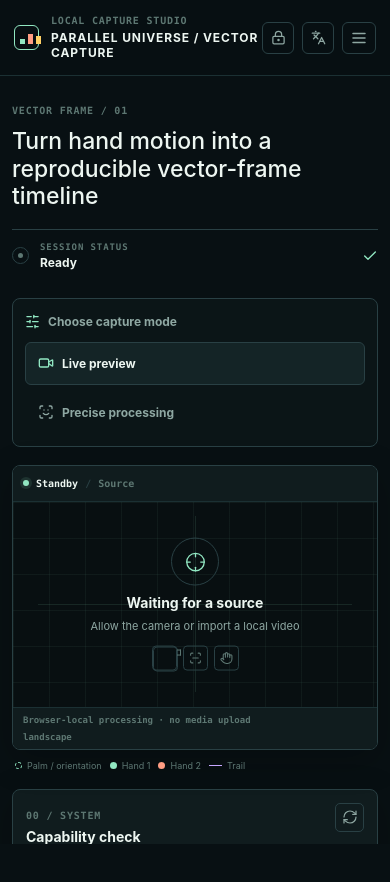
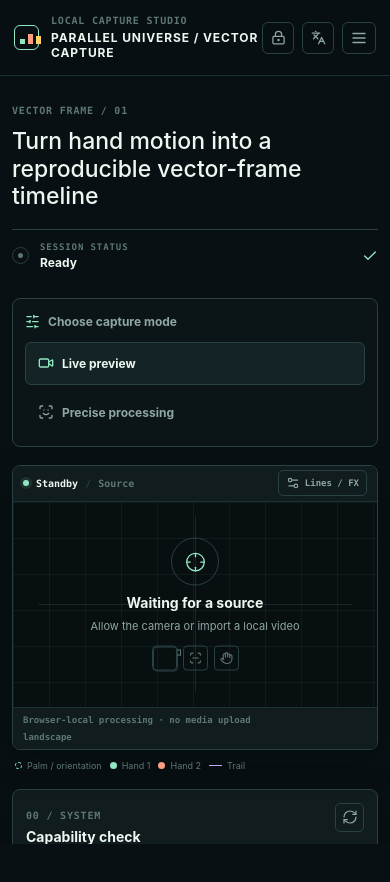
Before and after one commit to wangjunjie007/parallel-universe-vector-capture, a React (Vite) app: page / in a window 390 px wide. Shown: the top 882 px of the page. Built offline with nearby package versions, Linux system fonts and the light colour scheme.

Commit message:
add selectable connection effects

```diff
--- a/src/App.tsx
+++ b/src/App.tsx
@@ -28,7 +28,7 @@ import { CapabilityPanel } from './ui/CapabilityPanel';
 import { DiagnosticsPanel } from './ui/DiagnosticsPanel';
 import { ExportPanel } from './ui/ExportPanel';
 import { PrivacyDialog } from './ui/PrivacyDialog';
-import { StageCanvas } from './ui/StageCanvas';
+import { StageCanvas, type ConnectionStyle, type OverlayVisualConfig, type RegionEffect } from './ui/StageCanvas';
 import { TelemetryPanel } from './ui/TelemetryPanel';
 import { getInitialLanguage, t } from './ui/i18n';
 import type {
@@ -1349,6 +1349,7 @@ export default function App({ controller: externalController, initialLanguage }:
   const videoRef = controller.videoRef ?? localController.videoRef;
   const fileInputRef = useRef<HTMLInputElement | null>(null);
   const [mobileMenuOpen, setMobileMenuOpen] = useState(true);
+  const [visualConfig, setVisualConfig] = useState<OverlayVisualConfig>({ connections: ['portal'], effects: ['prism'] });
   const lang = snapshot.language;
   const isProcessing = snapshot.phase === 'processing';
   const isLive = snapshot.mode === 'live';
@@ -1367,6 +1368,11 @@ export default function App({ controller: externalController, initialLanguage }:
   }, [externalController, localController]);
 
   const openFilePicker = () => fileInputRef.current?.click();
+  const toggleVisual = (kind: 'connections' | 'effects', value: ConnectionStyle | RegionEffect) => setVisualConfig((current) => {
+    const values = current[kind] as string[];
+    const next = values.includes(value) ? values.filter((item) => item !== value) : [...values, value];
+    return { ...current, [kind]: next } as OverlayVisualConfig;
+  });
 
   return (
     <div className="app-shell">
@@ -1439,7 +1445,7 @@ export default function App({ controller: externalController, initialLanguage }:
           </aside>
 
           <div className="center-stage">
-            <StageCanvas language={lang} source={snapshot.source} overlay={snapshot.overlay} phase={snapshot.phase} mirror={snapshot.source.mirrored} videoStream={controller.videoStream} videoUrl={controller.videoUrl} videoRef={videoRef} onVideoMetadata={handleVideoMetadata} onVideoError={() => actions.setPrivacyOpen(false)} replay={controller.replay ?? snapshot.replay} replayActions={{ playReplay: actions.playReplay ?? (() => undefined), pauseReplay: actions.pauseReplay ?? (() => undefined), restartReplay: actions.restartReplay ?? (() => undefined), seekReplay: actions.seekReplay ?? (() => undefined), stepReplay: actions.stepReplay ?? (() => undefined), ...controller.replayActions }} onReplayTime={controller.onReplayTime} />
+            <StageCanvas language={lang} source={snapshot.source} overlay={snapshot.overlay} phase={snapshot.phase} mirror={snapshot.source.mirrored} videoStream={controller.videoStream} videoUrl={controller.videoUrl} videoRef={videoRef} onVideoMetadata={handleVideoMetadata} onVideoError={() => actions.setPrivacyOpen(false)} replay={controller.replay ?? snapshot.replay} replayActions={{ playReplay: actions.playReplay ?? (() => undefined), pauseReplay: actions.pauseReplay ?? (() => undefined), restartReplay: actions.restartReplay ?? (() => undefined), seekReplay: actions.seekReplay ?? (() => undefined), stepReplay: actions.stepReplay ?? (() => undefined), ...controller.replayActions }} onReplayTime={controller.onReplayTime} visualConfig={visualConfig} onVisualConfigChange={toggleVisual} />
             <div className="stage-legend" aria-label={lang === 'zh' ? '叠加层图例' : 'Overlay legend'}>
               <span><i className="legend-swatch swatch-palm" />{lang === 'zh' ? '掌心 / 方向' : 'Palm / orientation'}</span>
               <span><i className="legend-swatch swatch-h1" />{t(lang, 'hand1')}</span>
--- a/src/styles.css
+++ b/src/styles.css
@@ -595,7 +595,6 @@ a {
   gap: 9px;
   margin-top: 16px;
 }
-
 .action-button,
 .export-button {
   display: flex;
@@ -838,6 +837,46 @@ a {
   color: var(--quiet);
   font-size: 9px;
 }
+
+.stage-effects-button {
+  display: inline-flex;
+  align-items: center;
+  gap: 5px;
+  min-height: 26px;
+  padding: 0 7px;
+  border: 1px solid var(--line);
+  border-radius: 5px;
+  background: transparent;
+  color: var(--muted);
+  font-size: 9px;
+  font-weight: 700;
+}
+
+.stage-effects-button:hover,
+.stage-effects-button[aria-expanded="true"] { border-color: var(--mint); color: var(--mint); }
+
+.stage-visual-panel {
+  position: absolute;
+  z-index: 5;
+  top: 10px;
+  right: 10px;
+  display: grid;
+  gap: 9px;
+  width: min(300px, calc(100% - 20px));
+  padding: 12px;
+  border: 1px solid var(--line);
+  border-radius: 7px;
+  background: rgba(10, 21, 23, 0.96);
+  box-shadow: 0 12px 30px rgba(0, 0, 0, .38);
+  backdrop-filter: blur(10px);
+}
+
+.stage-visual-panel-heading { display: flex; align-items: center; justify-content: space-between; gap: 10px; color: var(--text); font-size: 11px; }
+.visual-controls-title { color: var(--muted); font-size: 10px; font-weight: 750; }
+.visual-options { display: grid; grid-template-columns: repeat(2, minmax(0, 1fr)); gap: 5px; }
+.visual-options label { display: flex; align-items: center; gap: 5px; min-width: 0; color: var(--quiet); font-size: 10px; line-height: 1.25; cursor: pointer; }
+.visual-options label:has(input:checked) { color: var(--mint); }
+.visual-options input { accent-color: var(--mint-strong); }
 
 .live-indicator {
   width: 6px;
@@ -1749,8 +1788,10 @@ a {
   }
 
   .stage-toolbar-meta {
-    display: none;
-  }
+    display: flex;
+  }
+
+  .stage-toolbar-meta > span { display: none; }
 
   .stage-footnote {
     align-items: flex-start;
--- a/src/ui/StageCanvas.tsx
+++ b/src/ui/StageCanvas.tsx
@@ -1,9 +1,13 @@
-import { useEffect, useRef } from 'react';
+import { useEffect, useRef, useState } from 'react';
 import type { RefObject, SyntheticEvent } from 'react';
-import { Crosshair, EyeOff, Hand, Pause, Play, RotateCcw, ScanLine, StepBack, StepForward } from 'lucide-react';
+import { Crosshair, EyeOff, Hand, Pause, Play, RotateCcw, ScanLine, Settings2, StepBack, StepForward, X } from 'lucide-react';
 import type { CapturePhase, Language, OverlaySnapshot, ReplayActions, ReplaySnapshot, SourceSnapshot, UiHand, UiPoint, UiVector } from './types';
 import { formatNumber } from './format';
 import { t } from './i18n';
+
+export type ConnectionStyle = 'portal' | 'fingers' | 'bridges' | 'mesh';
+export type RegionEffect = 'prism' | 'scanlines' | 'neon' | 'invert';
+export interface OverlayVisualConfig { connections: ConnectionStyle[]; effects: RegionEffect[] }
 
 interface StageCanvasProps {
   language: Language;
@@ -20,6 +24,8 @@ interface StageCanvasProps {
   replayActions?: Partial<ReplayActions>;
   /** Called with the media clock as the visible video advances or seeks. */
   onReplayTime?: (time: number) => void;
+  visualConfig: OverlayVisualConfig;
+  onVisualConfigChange: (kind: 'connections' | 'effects', value: ConnectionStyle | RegionEffect) => void;
 }
 
 const handColors: Record<UiHand['side'], string> = {
@@ -38,6 +44,9 @@ const fingerColors: Record<UiPoint['finger'], string> = {
 // Pinch coordinates intentionally stay almost coincident for semantic/export fidelity.
 // Give the two overlay markers a small visual gap so they remain individually readable.
 const MIN_PINCH_MARKER_GAP = 10;
+
+const connectionColors: Record<ConnectionStyle, string> = { portal: '#91e7c2', fingers: '#8bd3dd', bridges: '#ffd166', mesh: '#c6a7ff' };
+const fingerOrder: UiPoint['finger'][] = ['thumb', 'index', 'middle', 'ring', 'little'];
 
 const pointPosition = (point: UiVector, width: number, height: number, sourceWidth: number, sourceHeight: number, mirror: boolean) => {
   const rawX = point.nx !== undefined ? point.nx * width : (sourceWidth > 0 ? (point.x / sourceWidth) * width : point.x);
@@ -127,7 +136,26 @@ const drawHand = (ctx: CanvasRenderingContext2D, hand: UiHand, width: number, he
   });
 };
 
-function useCanvasDrawing(canvasRef: RefObject<HTMLCanvasElement>, overlay: OverlaySnapshot, source: SourceSnapshot, mirror: boolean) {
+const drawConnection = (ctx: CanvasRenderingContext2D, from: { x: number; y: number }, to: { x: number; y: number }, style: ConnectionStyle) => {
+  ctx.save(); ctx.strokeStyle = connectionColors[style]; ctx.globalAlpha = style === 'mesh' ? 0.22 : 0.7;
+  ctx.lineWidth = style === 'portal' ? 2.1 : style === 'mesh' ? 0.8 : 1.25;
+  if (style === 'fingers') ctx.setLineDash([5, 4]);
+  if (style === 'bridges') ctx.setLineDash([2, 5]);
+  ctx.beginPath(); ctx.moveTo(from.x, from.y); ctx.lineTo(to.x, to.y); ctx.stroke(); ctx.restore();
+};
+
+const drawRegionEffects = (ctx: CanvasRenderingContext2D, corners: { x: number; y: number }[], effects: RegionEffect[]) => {
+  if (corners.length !== 4 || effects.length === 0) return;
+  ctx.save(); ctx.beginPath(); corners.forEach((p, i) => i === 0 ? ctx.moveTo(p.x, p.y) : ctx.lineTo(p.x, p.y)); ctx.closePath(); ctx.clip();
+  const xs = corners.map((p) => p.x); const ys = corners.map((p) => p.y); const left = Math.min(...xs); const top = Math.min(...ys); const width = Math.max(...xs) - left; const height = Math.max(...ys) - top;
+  if (effects.includes('prism')) { const gradient = ctx.createLinearGradient(left, top, left + width, top + height); gradient.addColorStop(0, 'rgba(70,217,160,.18)'); gradient.addColorStop(.5, 'rgba(198,167,255,.12)'); gradient.addColorStop(1, 'rgba(255,157,131,.18)'); ctx.fillStyle = gradient; ctx.fillRect(left, top, width, height); }
+  if (effects.includes('scanlines')) { ctx.strokeStyle = 'rgba(145,231,194,.28)'; ctx.lineWidth = 1; for (let y = top; y < top + height; y += 6) { ctx.beginPath(); ctx.moveTo(left, y); ctx.lineTo(left + width, y); ctx.stroke(); } }
+  if (effects.includes('neon')) { ctx.shadowColor = '#46d9a0'; ctx.shadowBlur = 18; ctx.strokeStyle = 'rgba(145,231,194,.75)'; ctx.lineWidth = 2; ctx.strokeRect(left, top, width, height); }
+  if (effects.includes('invert')) { ctx.globalCompositeOperation = 'difference'; ctx.fillStyle = 'rgba(255,255,255,.16)'; ctx.fillRect(left, top, width, height); }
+  ctx.restore();
+};
+
+function useCanvasDrawing(canvasRef: RefObject<HTMLCanvasElement>, overlay: OverlaySnapshot, source: SourceSnapshot, mirror: boolean, visualConfig: OverlayVisualConfig) {
   useEffect(() => {
     const canvas = canvasRef.current;
     if (!canvas) return;
@@ -148,6 +176,16 @@ function useCanvasDrawing(canvasRef: RefObject<HTMLCanvasElement>, overlay: Over
       ctx.clearRect(0, 0, width, height);
       const sourceWidth = source.width || overlay.width || 1;
       const sourceHeight = source.height || overlay.height || 1;
+      const positions = new Map<string, { x: number; y: number }>();
+      overlay.hands.forEach((hand) => hand.points.forEach((point) => { if (point.visible !== false) positions.set(`${point.side}:${point.finger}`, pointPosition(point, width, height, sourceWidth, sourceHeight, mirror)); }));
+      const get = (id: string) => positions.get(id);
+      if (visualConfig.connections.includes('portal')) {
+        const corners = ['hand_1:thumb', 'hand_1:index', 'hand_2:index', 'hand_2:thumb'].map(get).filter((p): p is { x: number; y: number } => Boolean(p));
+        if (corners.length === 4) { corners.forEach((p, i) => drawConnection(ctx, p, corners[(i + 1) % corners.length], 'portal')); drawRegionEffects(ctx, corners, visualConfig.effects); }
+      }
+      if (visualConfig.connections.includes('fingers')) overlay.hands.forEach((hand) => { const points = fingerOrder.map((finger) => get(`${hand.side}:${finger}`)).filter((p): p is { x: number; y: number } => Boolean(p)); points.forEach((p, i) => { if (i) drawConnection(ctx, points[i - 1], p, 'fingers'); }); });
+      if (visualConfig.connections.includes('bridges')) fingerOrder.forEach((finger) => { const left = get(`hand_1:${finger}`); const right = get(`hand_2:${finger}`); if (left && right) drawConnection(ctx, left, right, 'bridges'); });
+      if (visualConfig.connections.includes('mesh')) { const points = [...positions.values()]; points.forEach((p, i) => points.slice(i + 1).forEach((other) => drawConnection(ctx, p, other, 'mesh'))); }
       overlay.hands.forEach((hand) => drawHand(ctx, hand, width, height, sourceWidth, sourceHeight, mirror));
       if (overlay.hands.length > 0) {
         ctx.save();
@@ -173,7 +211,7 @@ function useCanvasDrawing(canvasRef: RefObject<HTMLCanvasElement>, overlay: Over
     const observer = new ResizeObserver(draw);
     observer.observe(host);
     return () => observer.disconnect();
-  }, [canvasRef, mirror, overlay, source]);
+  }, [canvasRef, mirror, overlay, source, visualConfig]);
 }
 
 export function StageCanvas({
@@ -190,9 +228,12 @@ export function StageCanvas({
   replay,
   replayActions,
   onReplayTime,
+  visualConfig,
+  onVisualConfigChange,
 }: StageCanvasProps) {
   const canvasRef = useRef<HTMLCanvasElement | null>(null);
-  useCanvasDrawing(canvasRef, overlay, source, mirror);
+  const [visualPanelOpen, setVisualPanelOpen] = useState(false);
+  useCanvasDrawing(canvasRef, overlay, source, mirror, visualConfig);
 
   useEffect(() => {
     const video = videoRef.current;
@@ -262,9 +303,17 @@ export function StageCanvas({
           <span>{source.width > 0 ? `${source.width} × ${source.height}` : '—'}</span>
           <span aria-hidden="true">·</span>
           <span>{overlay.semanticCount} {t(language, 'count')}</span>
+          <button type="button" className="stage-effects-button" onClick={() => setVisualPanelOpen((open) => !open)} aria-expanded={visualPanelOpen} aria-label={language === 'zh' ? '打开连线与特效设置' : 'Open connection and effect settings'} title={language === 'zh' ? '连线与特效' : 'Connections and effects'}><Settings2 size={14} /><span>{language === 'zh' ? '连线 / 特效' : 'Lines / FX'}</span></button>
         </div>
       </div>
       <div className={`stage-viewport ${hasSource ? 'has-source' : 'is-empty'} phase-${phase}`} style={{ aspectRatio }}>
+        {visualPanelOpen ? <div className="stage-visual-panel" role="dialog" aria-label={language === 'zh' ? '连线与区域特效' : 'Connections and region effects'}>
+          <div className="stage-visual-panel-heading"><strong>{language === 'zh' ? '连线与区域特效' : 'Connections and region effects'}</strong><button type="button" className="icon-button" onClick={() => setVisualPanelOpen(false)} aria-label={language === 'zh' ? '关闭设置' : 'Close settings'} title={language === 'zh' ? '关闭' : 'Close'}><X size={14} /></button></div>
+          <div className="visual-controls-title">{language === 'zh' ? '连线样式（可多选）' : 'Connection styles (multi-select)'}</div>
+          <div className="visual-options">{([['portal', language === 'zh' ? '门户外框' : 'Portal frame'], ['fingers', language === 'zh' ? '手指链' : 'Finger chains'], ['bridges', language === 'zh' ? '同名桥接' : 'Matching bridges'], ['mesh', language === 'zh' ? '全连接网格' : 'Complete mesh']] as [ConnectionStyle, string][]).map(([value, label]) => <label key={value}><input type="checkbox" checked={visualConfig.connections.includes(value)} onChange={() => onVisualConfigChange('connections', value)} /><span>{label}</span></label>)}</div>
+          <div className="visual-controls-title">{language === 'zh' ? '矩形区域特效（可多选）' : 'Rectangle effects (multi-select)'}</div>
+          <div className="visual-options">{([['prism', language === 'zh' ? '棱镜色散' : 'Prism'], ['scanlines', language === 'zh' ? '扫描线' : 'Scanlines'], ['neon', language === 'zh' ? '霓虹辉光' : 'Neon glow'], ['invert', language === 'zh' ? '反相闪烁' : 'Invert flash']] as [RegionEffect, string][]).map(([value, label]) => <label key={value}><input type="checkbox" checked={visualConfig.effects.includes(value)} onChange={() => onVisualConfigChange('effects', value)} /><span>{label}</span></label>)}</div>
+        </div> : null}
         <video
           className={`stage-video ${mirror ? 'is-mirrored' : ''}`}
           style={{ transform: mirror ? 'scaleX(-1)' : 'none' }}
```
